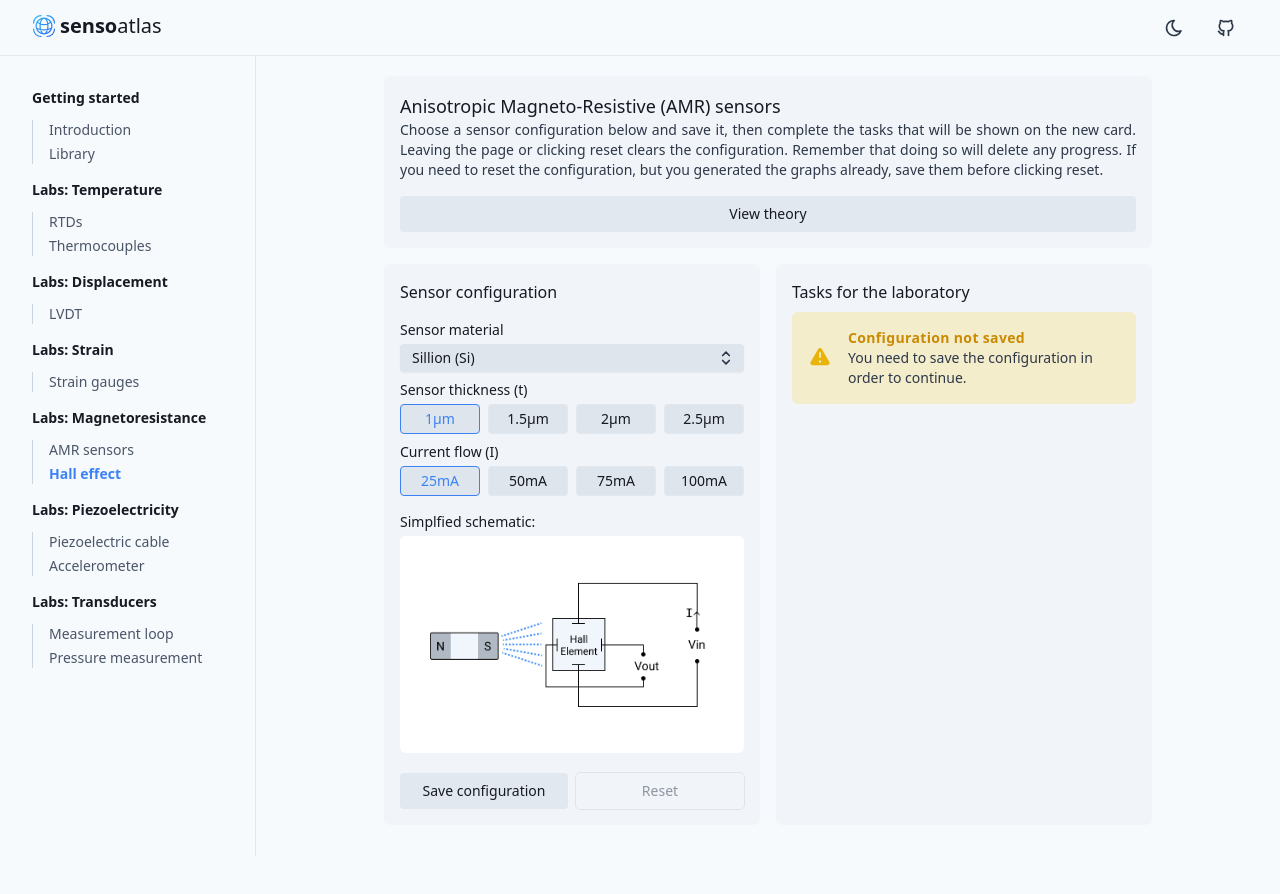
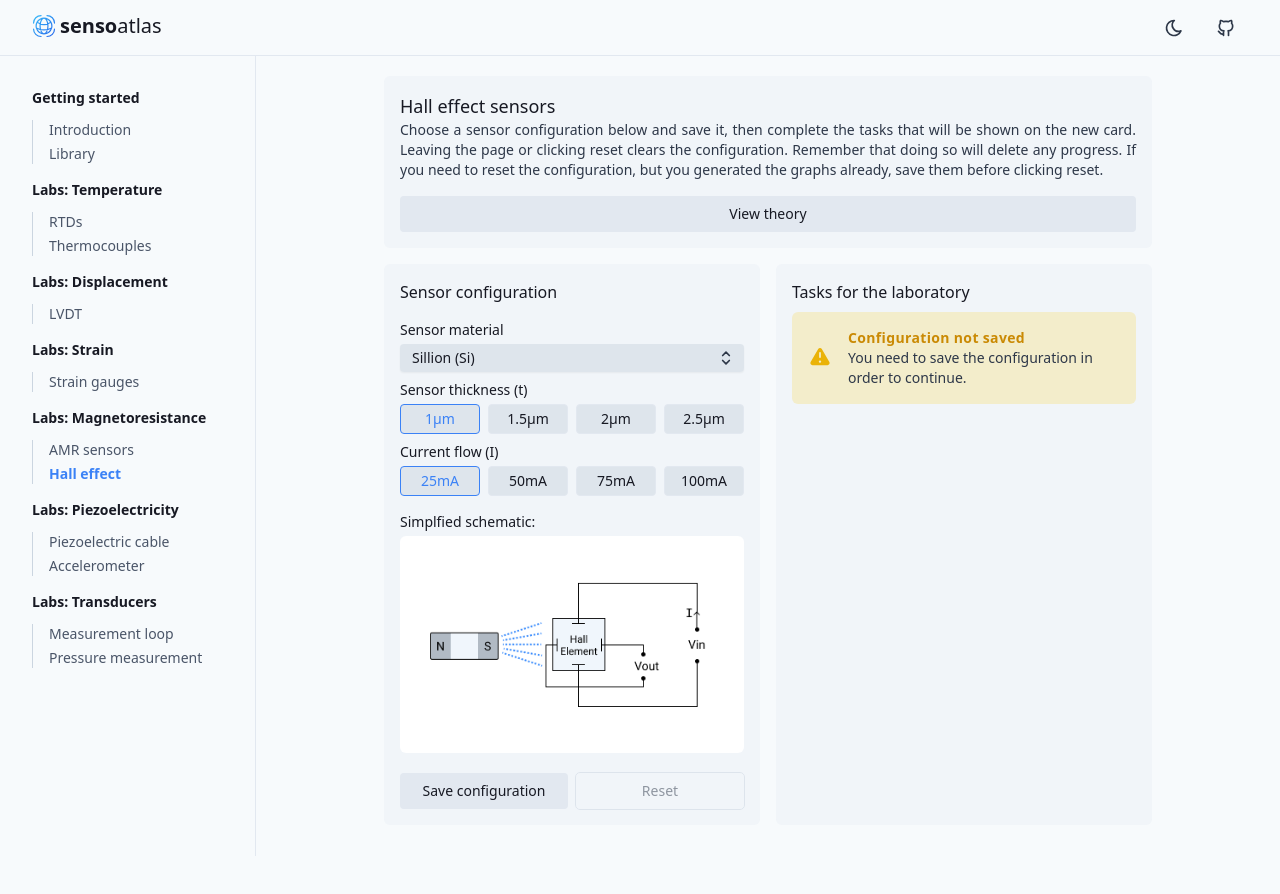
Before and after one commit to utbrott/sensoatlas, a Next.js app: page /laboratories/magnetoresistance/hall-effect in a window 1280 px wide. Shown: the top 894 px of the page. Built offline with nearby package versions, Linux system fonts and the light colour scheme; a web font is replaced by a local one.

Commit message:
fix(labs/hall-effect): incorrect lab header, incorrect slide-over header

```diff
--- a/src/data/laboratories/magnetoresistance/hall-effect.tsx
+++ b/src/data/laboratories/magnetoresistance/hall-effect.tsx
@@ -7,9 +7,7 @@ import { TableProps, useParseTable } from '@hooks/use-parse-table'
 export const AmrPageHeader = () => {
   return (
     <div className='space-y-2'>
-      <span className='text-lg font-medium'>
-        Anisotropic Magneto-Resistive (AMR) sensors
-      </span>
+      <span className='text-lg font-medium'>Hall effect sensors</span>
       <span className='text-justify text-sm text-gray-700 dark:text-gray-300'>
         <p>
           Choose a sensor configuration below and save it, then complete the
--- a/src/pages/laboratories/magnetoresistance/hall-effect.tsx
+++ b/src/pages/laboratories/magnetoresistance/hall-effect.tsx
@@ -61,7 +61,7 @@ export default function Lvdt() {
         </div>
         <SlideOver
           isOpen={isSlideOverOpen}
-          title='AMR sensors'
+          title='Hall effect sensors'
           closeHandler={() => setIsSlideOverOpen(false)}
         >
           <AmrArticle />
```
